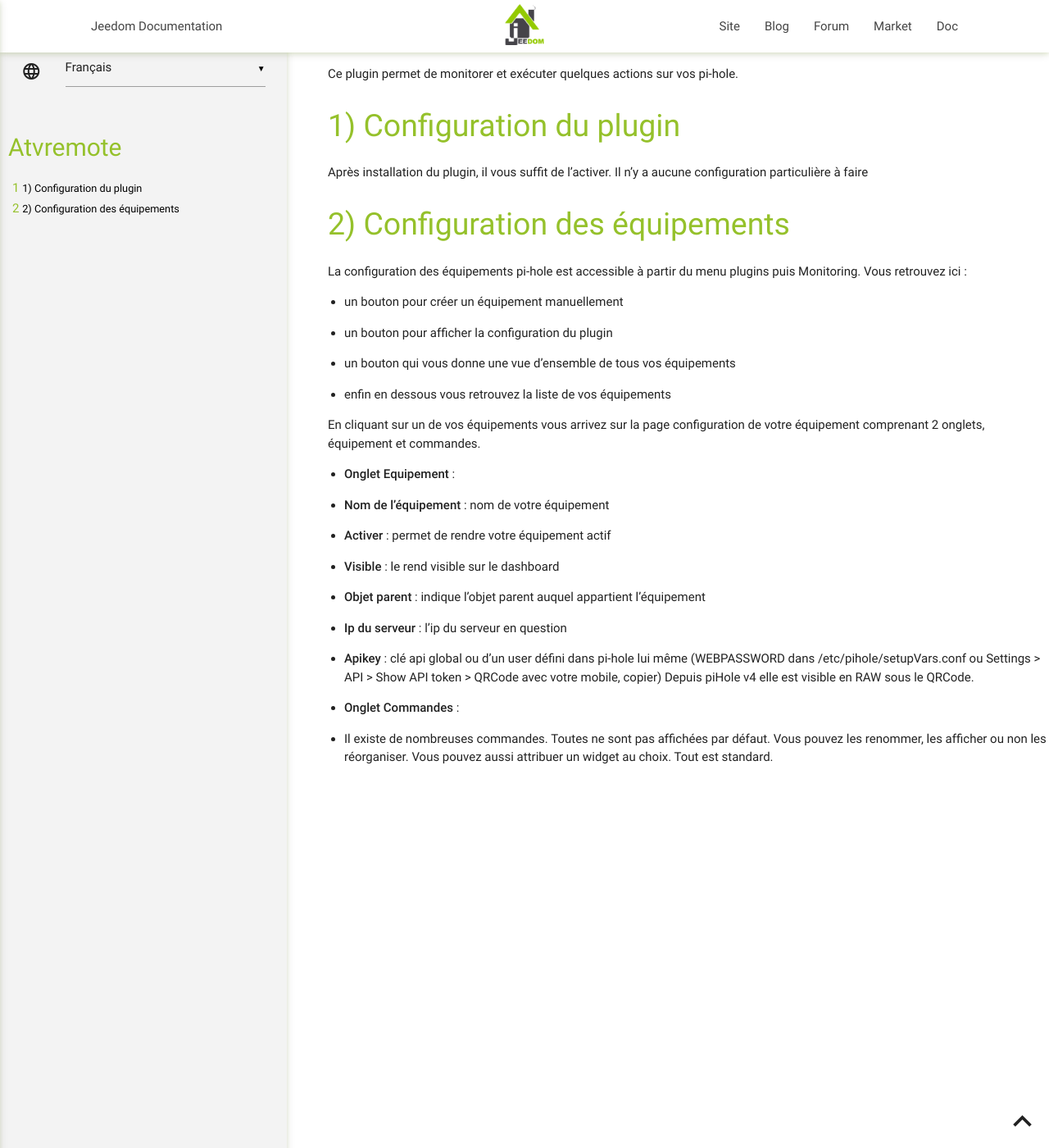
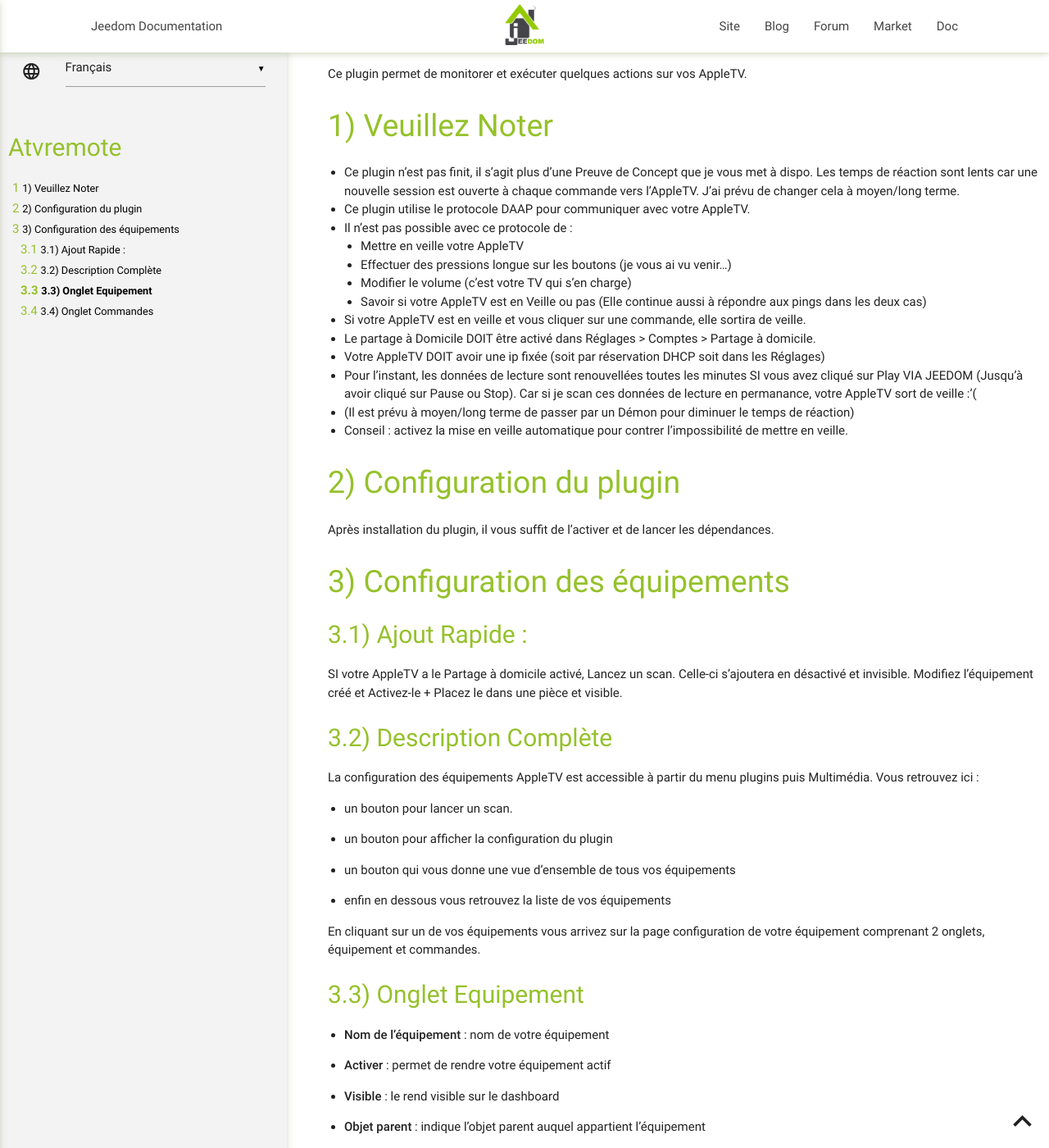
Before and after one commit to NebzHB/plugin-aTVremote, a Jekyll site: the page built from docs/fr_FR/index.md, in a window 1280 px wide and 1400 px high. Shown: the whole window at 82% size. Built offline with Jekyll 4.4.1, drawn with Linux system fonts in a browser that asks for light colours; our own code applies the rules of GitHub Pages for plain Markdown files; some of the changed text lies outside the part shown.

Commit message:
Update index.md

```diff
--- a/docs/fr_FR/index.md
+++ b/docs/fr_FR/index.md
@@ -1,17 +1,41 @@
-Ce plugin permet de monitorer et exécuter quelques actions sur vos pi-hole.
+Ce plugin permet de monitorer et exécuter quelques actions sur vos AppleTV.
+
+Veuillez Noter
+==============
+- Ce plugin n'est pas finit, il s'agit plus d'une Preuve de Concept que je vous met à dispo. Les temps de réaction sont lents car une nouvelle session est ouverte à chaque commande vers l'AppleTV. J'ai prévu de changer cela à moyen/long terme.
+- Ce plugin utilise le protocole DAAP pour communiquer avec votre AppleTV.
+- Il n'est pas possible avec ce protocole de :
+  - Mettre en veille votre AppleTV
+  - Effectuer des pressions longue sur les boutons (je vous ai vu venir...)
+  - Modifier le volume (c'est votre TV qui s'en charge)
+  - Savoir si votre AppleTV est en Veille ou pas (Elle continue aussi à répondre aux pings dans les deux cas)
+- Si votre AppleTV est en veille et vous cliquer sur une commande, elle sortira de veille.
+- Le partage à Domicile DOIT être activé dans Réglages > Comptes > Partage à domicile.
+- Votre AppleTV DOIT avoir une ip fixée (soit par réservation DHCP soit dans les Réglages)
+- Pour l'instant, les données de lecture sont renouvellées toutes les minutes SI vous avez cliqué sur Play VIA JEEDOM (Jusqu'à avoir cliqué sur Pause ou Stop). Car si je scan ces données de lecture en permanance, votre AppleTV sort de veille :'(
+- (Il est prévu à moyen/long terme de passer par un Démon pour diminuer le temps de réaction)
+- Conseil : activez la mise en veille automatique pour contrer l'impossibilité de mettre en veille.
 
 Configuration du plugin
 =======================
 
-Après installation du plugin, il vous suffit de l’activer. Il n'y a aucune configuration particulière à faire
+Après installation du plugin, il vous suffit de l’activer et de lancer les dépendances.
 
 Configuration des équipements
 =============================
 
-La configuration des équipements pi-hole est accessible à partir du menu
-plugins puis Monitoring. Vous retrouvez ici :
+Ajout Rapide :
+--------------
+SI votre AppleTV a le Partage à domicile activé, Lancez un scan. Celle-ci s'ajoutera en désactivé et invisible.
+Modifiez l'équipement créé et Activez-le + Placez le dans une pièce et visible.
 
--   un bouton pour créer un équipement manuellement
+
+Description Complète
+--------------------
+La configuration des équipements AppleTV est accessible à partir du menu
+plugins puis Multimédia. Vous retrouvez ici :
+
+-   un bouton pour lancer un scan.
 
 -   un bouton pour afficher la configuration du plugin
 
@@ -23,7 +47,8 @@
 configuration de votre équipement comprenant 2 onglets, équipement et
 commandes.
 
--   **Onglet Equipement** :
+Onglet Equipement
+-----------------
 
 -   **Nom de l’équipement** : nom de votre équipement
 
@@ -34,12 +59,36 @@
 -   **Objet parent** : indique l’objet parent auquel appartient
     l’équipement
 
--   **Ip du serveur** : l'ip du serveur en question
+-   **Ip de l'AppleTV** : l'ip et port de votre AppleTV
 
--   **Apikey** : clé api global ou d'un user défini dans pi-hole lui même (WEBPASSWORD dans /etc/pihole/setupVars.conf ou Settings > API > Show API token > QRCode avec votre mobile, copier) Depuis piHole v4 elle est visible en RAW sous le QRCode.
+-   **Credentials** : Crédentials récupérés au scan de votre AppleTV
 
 
--   **Onglet Commandes** :
+Onglet Commandes
+----------------
+Il existe de nombreuses commandes. Toutes ne sont pas affichées par défaut. Vous pouvez les renommer, les afficher ou non les réorganiser.
 
--   Il existe de nombreuses commandes. Toutes ne sont pas affichées par défaut. Vous pouvez les renommer, les afficher ou non les réorganiser.
-Vous pouvez aussi attribuer un widget au choix. Tout est standard.
+-   **Lecture** : Binaire permettant de déterminer si la lecture est en cours ou pas
+
+-   **Bouton Lecture** : play : Effectue la même action que le bouton play/pause de la télécommande
+-   **Bouton Pause** : pause : Effectue la même action que le bouton play/pause de la télécommande
+-   **Bouton Stop** : stop : Effectue la même action que le bouton play/pause de la télécommande (idem bouton pause en fait)
+-   **Bouton Bas** : down : Effectue la même action que un swipe vers le bas sur la télécommande.
+-   **Bouton Haut** : up : Effectue la même action que un swipe vers le haut sur la télécommande.
+-   **Bouton Gauche** : left : Effectue la même action que un swipe vers la gauche sur la télécommande.
+-   **Bouton Droit** : right : Effectue la même action que un swipe vers la gauche sur la télécommande.
+-   **Bouton Précédent** : previous : Passe au morceau Précédent
+-   **Bouton Suivant** : next : Passe au morceau Suivant
+-   **Bouton Menu** : menu : Effectue la même action que le bouton Menu sur la télécommande.
+-   **Bouton Sélection** : select : Effectue la même action qu'un click sur la télécommande.
+-   **Bouton Home** : top_menu : Effectue la même action que le bouton Home sur la télécommande.
+
+-   **Commandes Groupées** : (à venir) : Permet de grouper plusieurs commandes sur un seul appel (plus rapide d'exécution car une seule session !!!)
+
+-   **Artwork** : artwork_save : Image de la lecture en cours si disponible.
+-   **Artiste** : artist : Affiche l'artiste de la lecture en cours si disponible.
+-   **Titre** : title : Affiche le titre de la lecture en cours si disponible.
+-   **Album** : album : Affiche l'album de la lecture en cours si disponible.
+-   **Type Media** : media_type : Affiche le type de media de la lecture en cours si disponible. (souvent Unknown)
+-   **Position** : position : Affiche la position dans la lecture en cours si disponible.
+-   **Temps total** : total_time : Affiche le temps total de la lecture en cours si disponible. (peut-être inclu dans la position)
```
